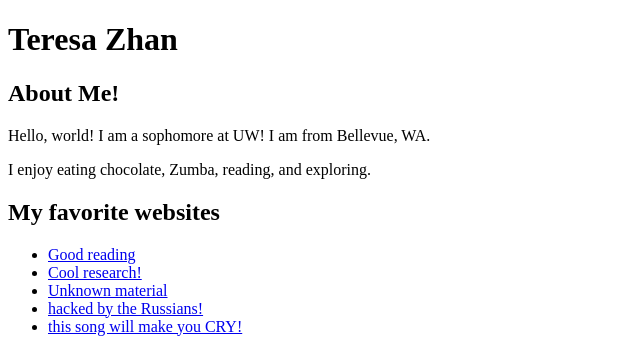
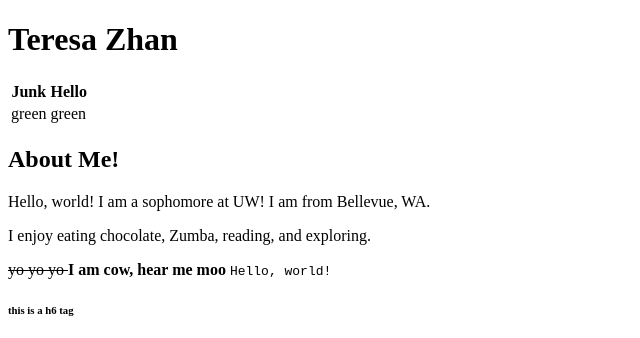
Before and after one commit to zhant-1630339/zhant-1630339.github.io, a plain HTML site: page tags.html in a window 1280 px wide. Shown: the top 338 px of the page, without its empty margins (0-640 px from the left). Drawn offline with Linux system fonts and the light colour scheme.

Commit message:
update tags.html

```diff
--- a/tags.html
+++ b/tags.html
@@ -6,9 +6,27 @@
   </head>
   <body>
     <h1> Teresa Zhan </h1>
+
+    <table>
+      <tr>
+        <th>Junk</th>
+        <th> Hello </th>
+      </tr>
+      <tr>
+        <td>green</td>
+        <td>green</td>
+      </tr>
+    </table>
+
     <h2> About Me! </h2>
     <p> Hello, world! I am a sophomore at UW! I am from Bellevue, WA. </p>
     <p> I enjoy eating chocolate, Zumba, reading, and exploring. </p>
+
+    <del> yo yo yo </del>
+    <strong> I am cow, hear me moo </strong>
+    <code> Hello, world! </code>
+    <h6> this is a h6 tag </h4>
+
 
     <h2> My favorite websites </h2>
     <ul>
```
